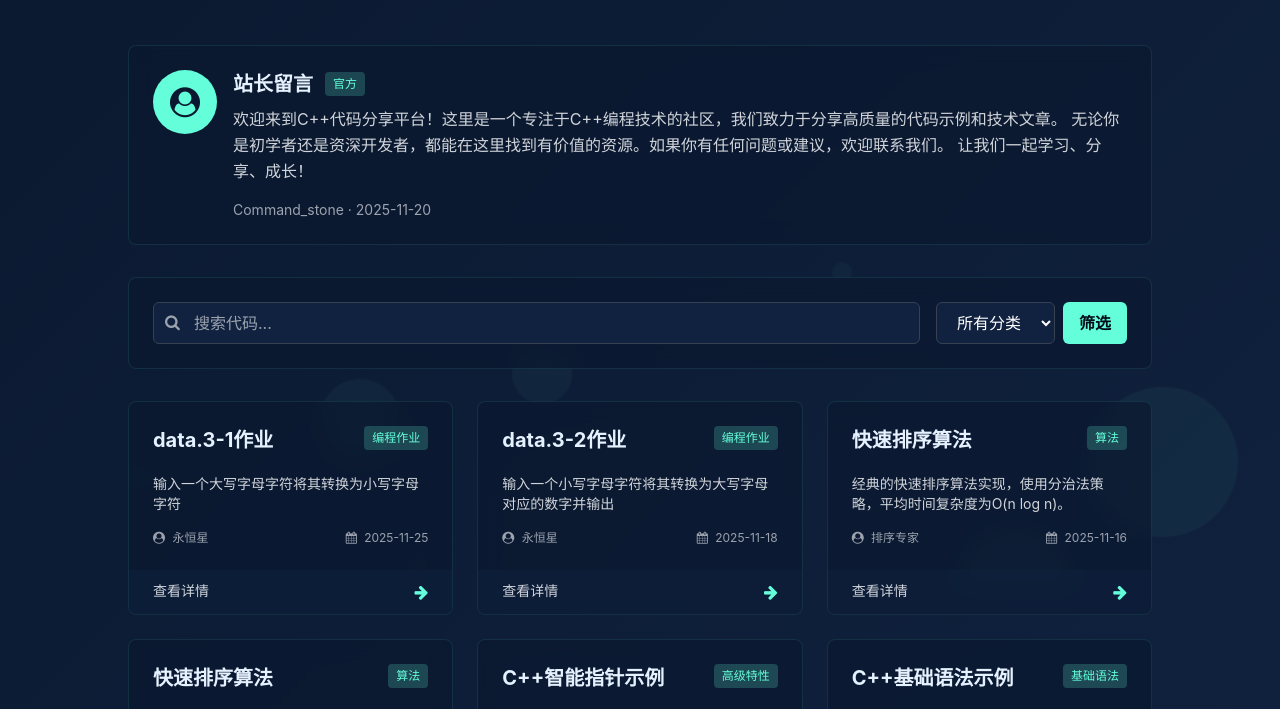
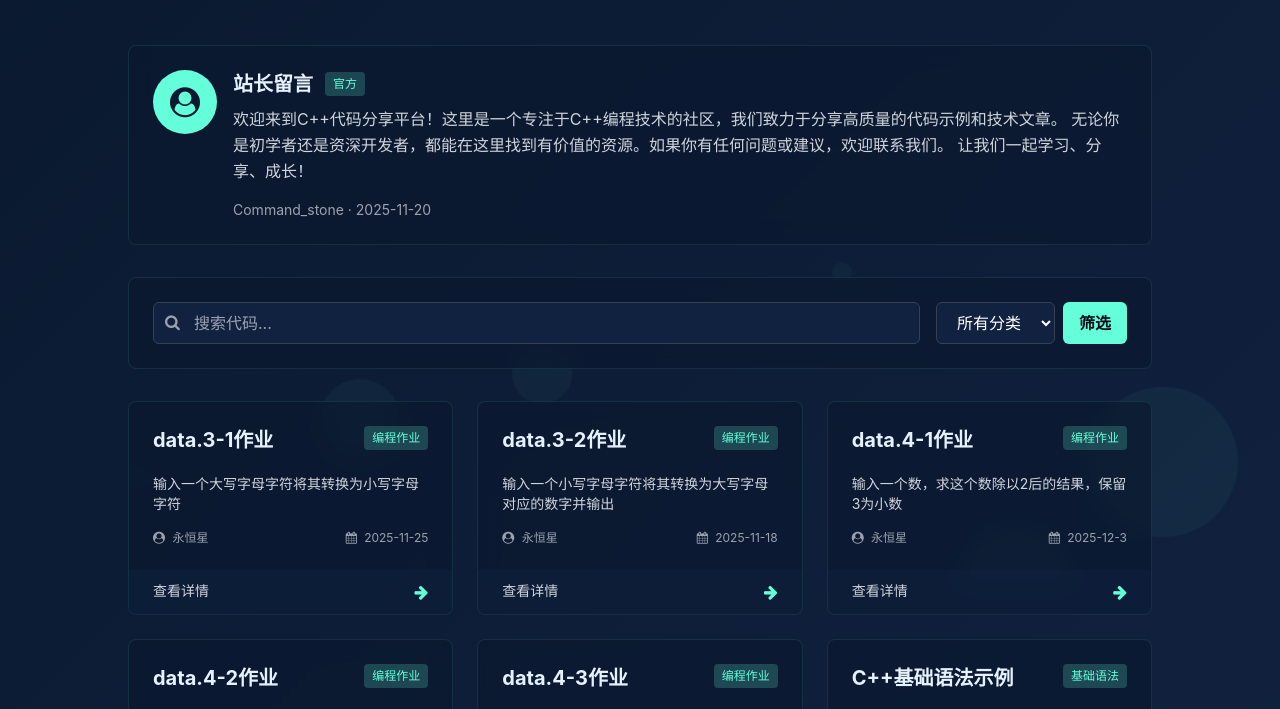
Before and after one commit to yonghenstar/c-codeweb, a plain HTML site: page index.html in a window 1280 px wide. Shown: the part 213-922 px from the top of the page. Drawn offline with nearby package versions, Linux system fonts and the light colour scheme.

Commit message:
Update index.html

```diff
--- a/index.html
+++ b/index.html
@@ -413,29 +413,29 @@ int main() {
             },
             {
                 id: 3,
-                title: "快速排序算法",
-                author: "排序专家",
-                date: "2025-11-16",
-                category: "algorithm",
-                description: "经典的快速排序算法实现，使用分治法策略，平均时间复杂度为O(n log n)。",
+                title: "data.4-1作业",
+                author: "永恒星",
+                date: "2025-12-3",
+                category: "homework",
+                description: "输入一个数，求这个数除以2后的结果，保留3为小数",
                 code: `你好`
             },
             {
                 id: 4,
-                title: "快速排序算法",
-                author: "排序专家",
-                date: "2025-11-16",
-                category: "algorithm",
-                description: "经典的快速排序算法实现，使用分治法策略，平均时间复杂度为O(n log n)。",
+                title: "data.4-2作业",
+                author: "永恒星",
+                date: "2025-12-3",
+                category: "homework",
+                description: "输入语数英三科成绩，求平均值，结果保留2位小数",
                 code: `你好`
             },
             {
                 id: 5,
-                title: "C++智能指针示例",
-                author: "现代C++爱好者",
-                date: "2025-11-15",
-                category: "advanced",
-                description: "C++11及以上标准中的智能指针使用示例，包括unique_ptr、shared_ptr和weak_ptr。",
+                title: "data.4-3作业",
+                author: "永恒星",
+                date: "2025-12-3",
+                category: "homework",
+                description: "输入两个数据，求这两个数据的商，再求这两个数据的平均值，最后求每个数和平均值的差值，结果保留2位小数",
                 code: `你好`
             },
             {
```
